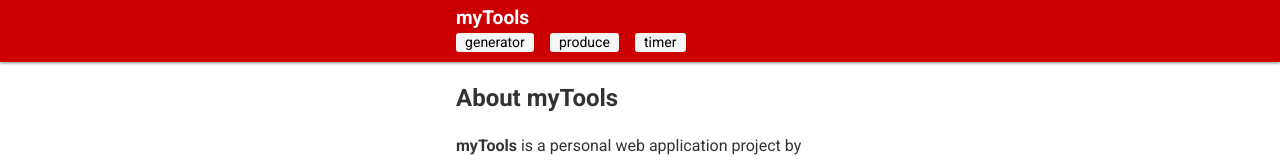
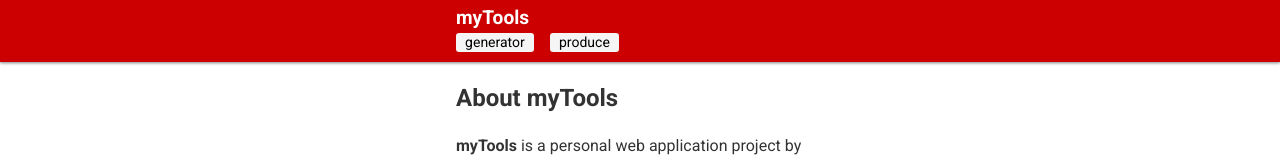
Before and after one commit to DarrickFauvel/barcode-generator-react, a React (Vite) app: page / in a window 1280 px wide. Shown: the top 160 px of the page. Built offline with nearby package versions, Linux system fonts and the light colour scheme.

Commit message:
Disable timer nav link

```diff
--- a/src/components/Header.jsx
+++ b/src/components/Header.jsx
@@ -20,9 +20,11 @@ const Header = () => {
             <li>
               <Link to='produce'>produce</Link>
             </li>
-            <li>
+            {/* Timer is not fully operational yet,
+              as it requires state management */}
+            {/* <li>
               <Link to='timer'>timer</Link>
-            </li>
+            </li> */}
           </ul>
         </nav>
       </div>
```
